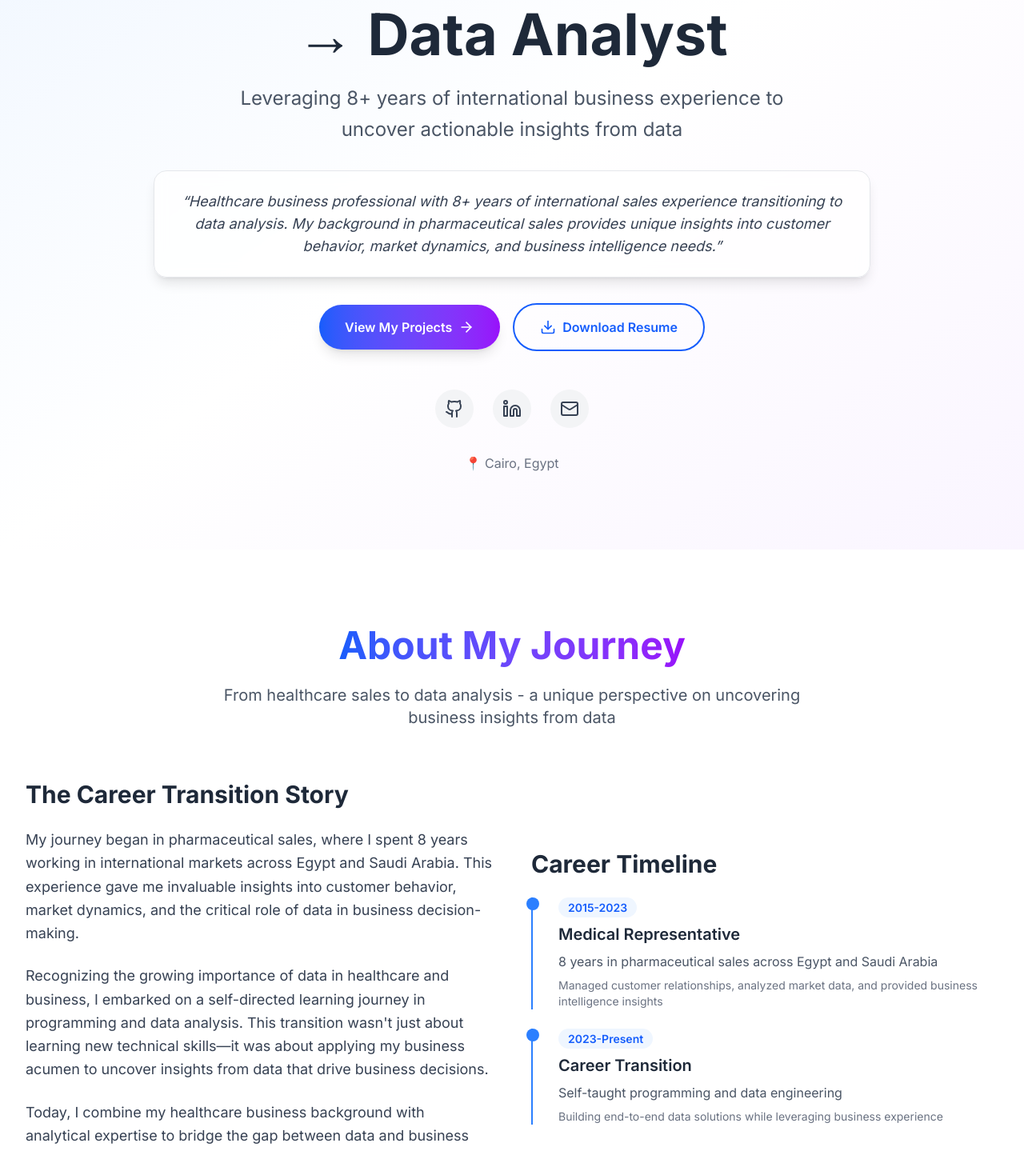
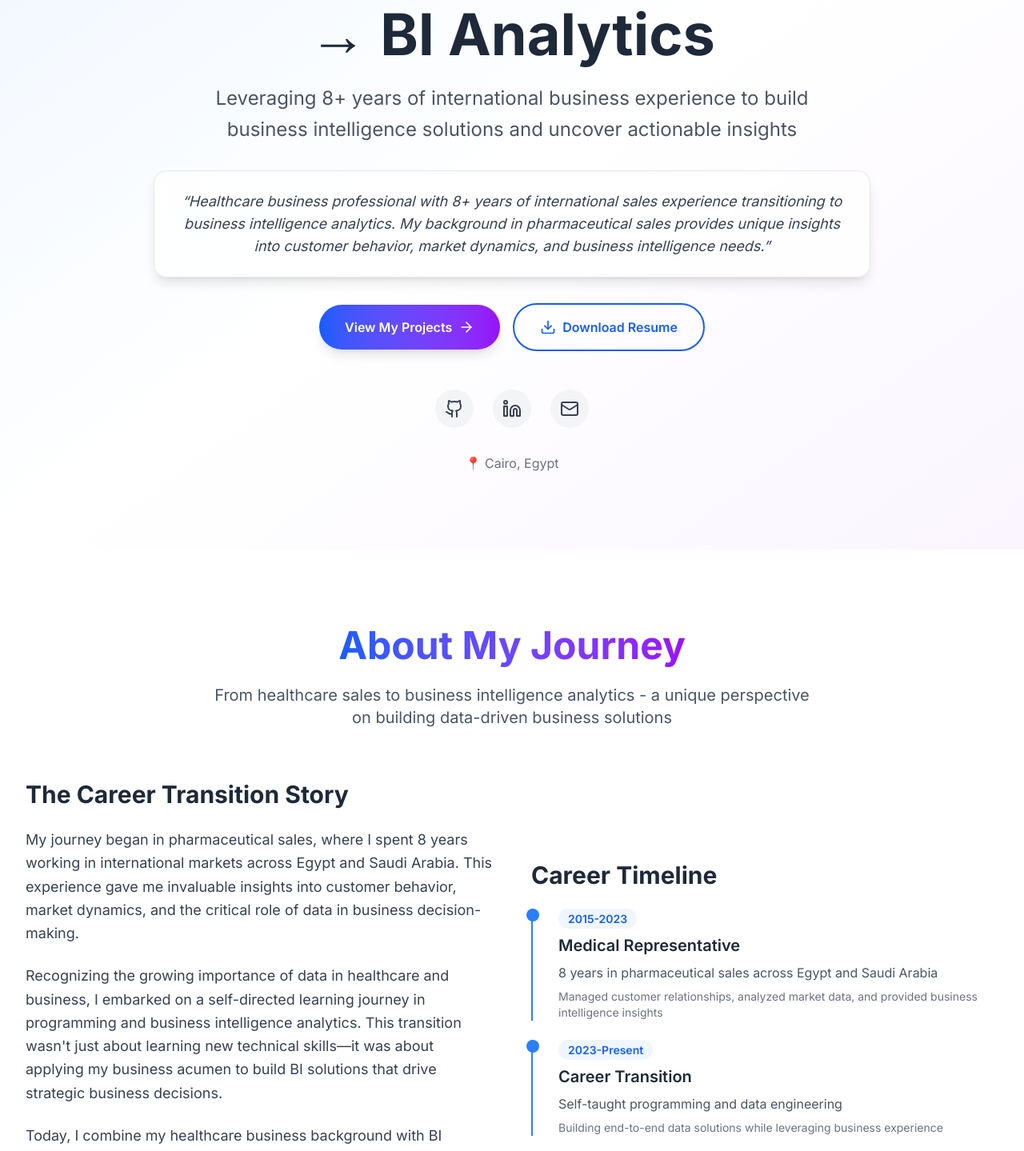
Before and after one commit to amrelsawalhi/resume, a Next.js app: page / in a window 1280 px wide. Shown: the part 241-1680 px from the top of the page at 80% size. Built offline with nearby package versions, Linux system fonts and the light colour scheme.

Commit message:
Update repository name from amrelsawalhi to resume, update all paths and configuration

```diff
--- a/next.config.ts
+++ b/next.config.ts
@@ -6,8 +6,8 @@ const nextConfig: NextConfig = {
   images: {
     unoptimized: true,
   },
-  basePath: process.env.NODE_ENV === 'production' ? '/amrelsawalhi' : '',
-  assetPrefix: process.env.NODE_ENV === 'production' ? '/amrelsawalhi/' : '',
+  basePath: process.env.NODE_ENV === 'production' ? '/resume' : '',
+  assetPrefix: process.env.NODE_ENV === 'production' ? '/resume/' : '',
 };
 
 export default nextConfig;
--- a/src/components/About.tsx
+++ b/src/components/About.tsx
@@ -61,7 +61,7 @@ const About = () => {
             <span className="gradient-text">About My Journey</span>
           </h2>
           <p className="text-xl text-gray-600 max-w-3xl mx-auto">
-            From healthcare sales to data analysis - a unique perspective on uncovering business insights from data
+            From healthcare sales to business intelligence analytics - a unique perspective on building data-driven business solutions
           </p>
         </motion.div>
 
@@ -82,11 +82,11 @@ const About = () => {
               </p>
 
                              <p className="text-lg text-gray-700 leading-relaxed">
-                 Recognizing the growing importance of data in healthcare and business, I embarked on a self-directed learning journey in programming and data analysis. This transition wasn&apos;t just about learning new technical skills—it was about applying my business acumen to uncover insights from data that drive business decisions.
+                 Recognizing the growing importance of data in healthcare and business, I embarked on a self-directed learning journey in programming and business intelligence analytics. This transition wasn&apos;t just about learning new technical skills—it was about applying my business acumen to build BI solutions that drive strategic business decisions.
                </p>
 
                <p className="text-lg text-gray-700 leading-relaxed">
-                 Today, I combine my healthcare business background with analytical expertise to bridge the gap between data and business strategy, helping organizations make informed decisions based on customer behavior and market trends.
+                 Today, I combine my healthcare business background with BI analytics expertise to bridge the gap between data and business strategy, helping organizations build intelligence systems and make informed decisions based on customer behavior and market trends.
                </p>
             </div>
           </motion.div>
--- a/src/components/Hero.tsx
+++ b/src/components/Hero.tsx
@@ -39,7 +39,7 @@ const Hero = () => {
           >
             <span className="gradient-text">Healthcare Professional</span>
             <br />
-            <span className="text-gray-800">→ Data Analyst</span>
+            <span className="text-gray-800">→ BI Analytics</span>
           </motion.h1>
 
           {/* Subtitle */}
@@ -49,7 +49,7 @@ const Hero = () => {
             transition={{ delay: 0.5, duration: 0.8 }}
             className="text-xl md:text-2xl text-gray-600 mb-8 max-w-3xl mx-auto leading-relaxed"
           >
-            Leveraging 8+ years of international business experience to uncover actionable insights from data
+            Leveraging 8+ years of international business experience to build business intelligence solutions and uncover actionable insights
           </motion.p>
 
           {/* Key Message */}
@@ -60,7 +60,7 @@ const Hero = () => {
             className="bg-white/70 backdrop-blur-sm rounded-2xl p-6 mb-8 shadow-lg border border-gray-200"
           >
             <p className="text-lg text-gray-700 italic">
-              &ldquo;Healthcare business professional with 8+ years of international sales experience transitioning to data analysis. My background in pharmaceutical sales provides unique insights into customer behavior, market dynamics, and business intelligence needs.&rdquo;
+              &ldquo;Healthcare business professional with 8+ years of international sales experience transitioning to business intelligence analytics. My background in pharmaceutical sales provides unique insights into customer behavior, market dynamics, and business intelligence needs.&rdquo;
             </p>
           </motion.div>
 
--- a/src/components/Projects.tsx
+++ b/src/components/Projects.tsx
@@ -19,7 +19,7 @@ const Projects = () => {
       technologies: ["Python", "LLaMA 3.1", "Binance API", "GitHub Actions", "Power BI"],
       github: "https://github.com/amrelsawalhi/DipSignal",
       demo: null,
-      image: "/amrelsawalhi/screenshots/dipsignal.jpg",
+      image: "/resume/screenshots/dipsignal.jpg",
       category: "Business Intelligence",
       icon: <TrendingUp className="w-6 h-6" />
     },
@@ -31,7 +31,7 @@ const Projects = () => {
       technologies: ["Python", "Riot API", "PostgreSQL", "GitHub Actions", "Streamlit", "Power BI"],
       github: "https://github.com/amrelsawalhi/leagueoflegends",
       demo: null,
-      image: "/amrelsawalhi/screenshots/lol-analytics.jpg",
+      image: "/resume/screenshots/lol-analytics.jpg",
       category: "Sports Analytics",
       icon: <Database className="w-6 h-6" />
     },
@@ -43,7 +43,7 @@ const Projects = () => {
       technologies: ["React Native", "TypeScript", "Supabase", "Expo"],
       github: "https://github.com/amrelsawalhi/Dijamour-public",
       demo: null,
-      image: "/amrelsawalhi/screenshots/dijamour.jpg",
+      image: "/resume/screenshots/dijamour.jpg",
       category: "Mobile App",
       icon: <Smartphone className="w-6 h-6" />
     },
@@ -55,7 +55,7 @@ const Projects = () => {
       technologies: ["Python", "Streamlit", "NLP", "Machine Learning"],
       github: "https://github.com/amrelsawalhi/sentiment-analysis",
       demo: null,
-      image: "/amrelsawalhi/screenshots/feelytext.jpg",
+      image: "/resume/screenshots/feelytext.jpg",
       category: "Customer Analytics",
       icon: <Brain className="w-6 h-6" />
     },
```
Also changed, not shown: 1 other file (tests, documents, lock files or other folders).
